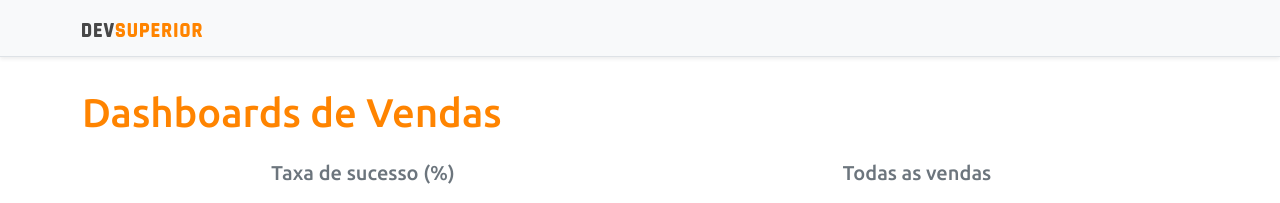
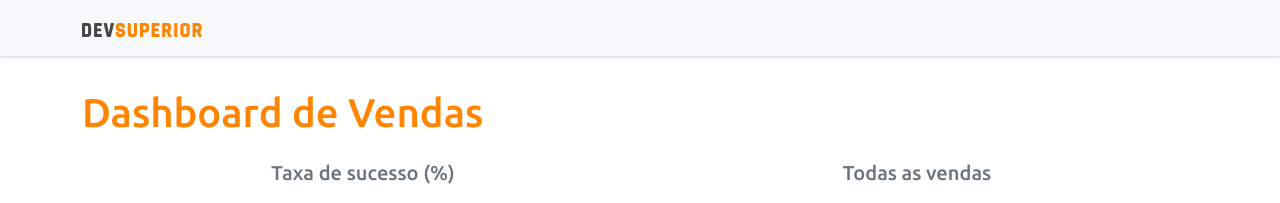
Before and after one commit to medeirosvan/projeto-sds3, a React (Create React App) app in the folder frontend/: page /dashboard in a window 1280 px wide. Shown: the top 203 px of the page. Built offline with nearby package versions, Linux system fonts and the light colour scheme; no server answers.

Commit message:
Correção

```diff
--- a/frontend/src/pages/Dashboard/index.tsx
+++ b/frontend/src/pages/Dashboard/index.tsx
@@ -9,7 +9,7 @@
         <>
             <NavBar />
             <div className="container">
-                <h1 className="text-primary py-3">Dashboards de Vendas</h1>
+                <h1 className="text-primary py-3">Dashboard de Vendas</h1>
 
                 <div className="row px-3" >
                     <div className="col-sm-6">
```
